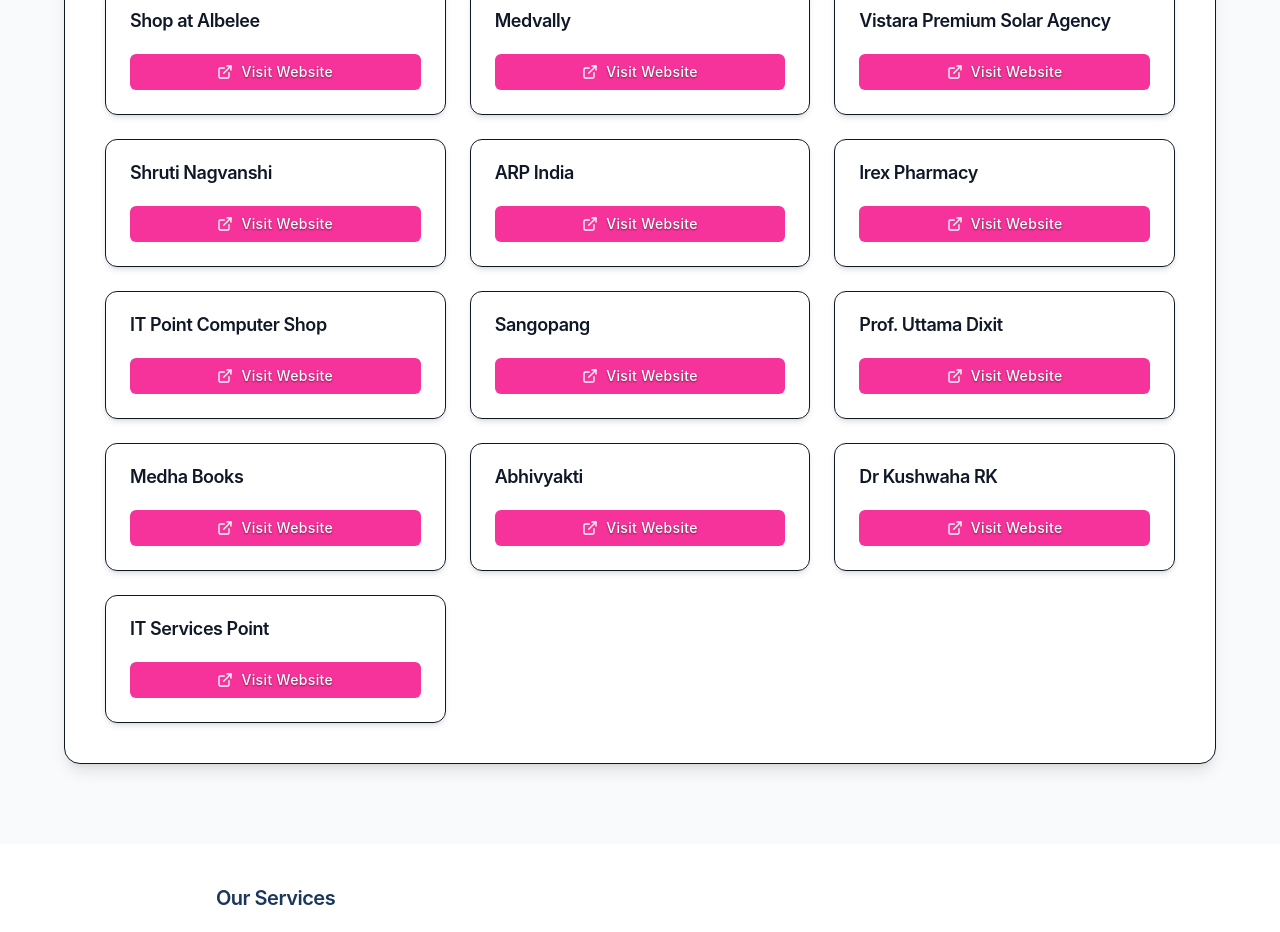
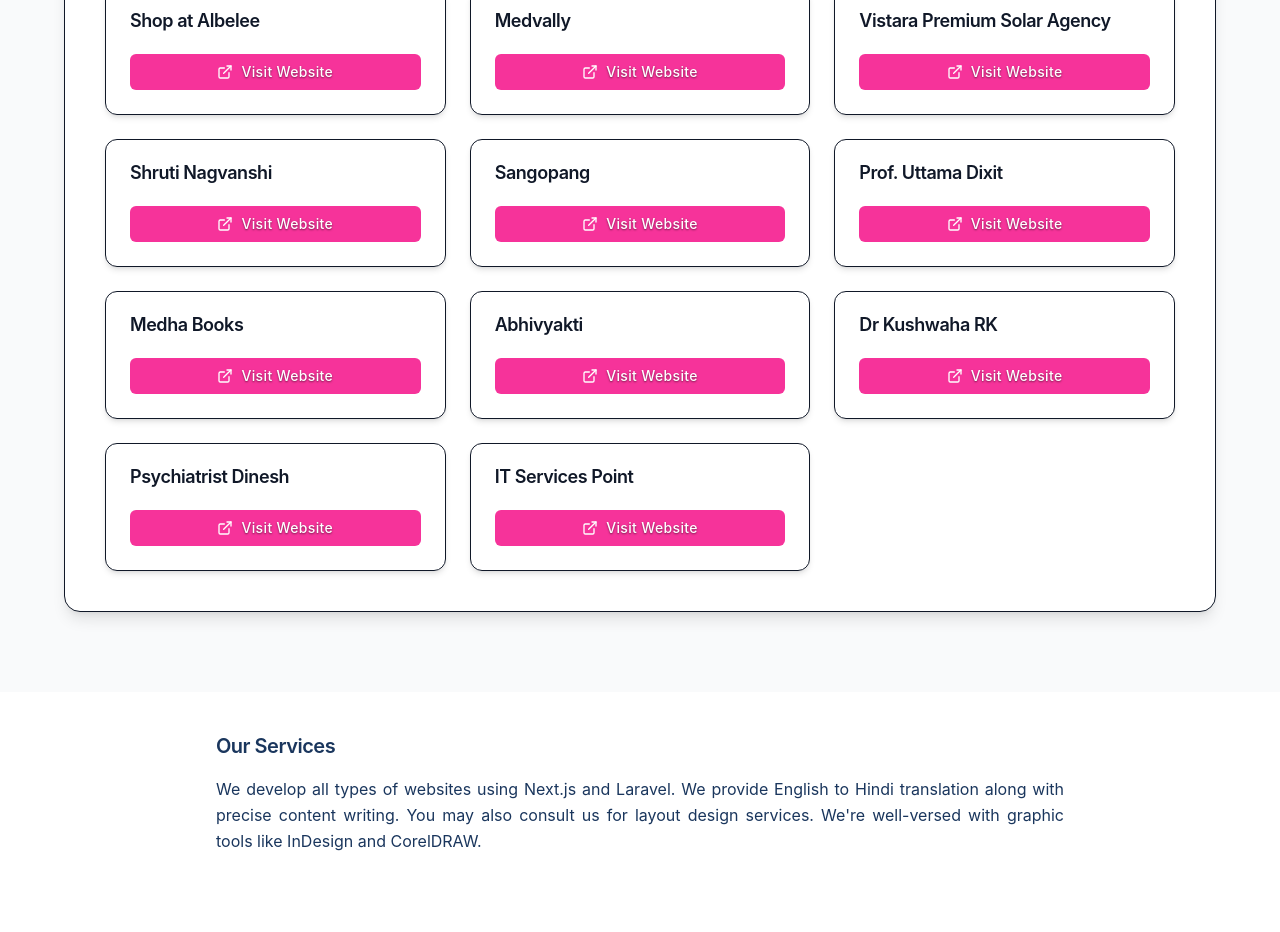
Before and after one commit to kp1153/creativesolutions, a Next.js app: page / in a window 1280 px wide. Shown: the part 2540-3472 px from the top of the page. Built offline with nearby package versions, Linux system fonts and the light colour scheme; no server answers.

Commit message:
force deploy

```diff
--- a/components/HeroSection.js
+++ b/components/HeroSection.js
@@ -47,12 +47,6 @@ export default function HeroSection() {
       name: "Vistara Premium Solar Agency",
     },
     { url: "https://www.shrutinagvanshi.in/", name: "Shruti Nagvanshi" },
-    { url: "https://www.arpindia.org/", name: "ARP India" },
-    { url: "https://www.irexpharmacy.com/", name: "Irex Pharmacy" },
-    {
-      url: "https://www.itpointcomputershop.com",
-      name: "IT Point Computer Shop",
-    },
     { url: "https://www.sangopang.com", name: "Sangopang" },
     {
       url: "https://www.artistuttamadixit.online/",
@@ -61,6 +55,7 @@ export default function HeroSection() {
     { url: "https://medhabooks.site", name: "Medha Books" },
     { url: "http://www.abhivyakti.xyz/", name: "Abhivyakti" },
     { url: "https://www.drkushwahark.in/", name: "Dr Kushwaha RK" },
+    { url: "https://www.psychiatristdinesh.online", name: "Psychiatrist Dinesh" },
     { url: "http://www.itservicespoint.com/", name: "IT Services Point" },
   ];
 
```
Also changed, not shown: public/qr-code.jpg (added).
